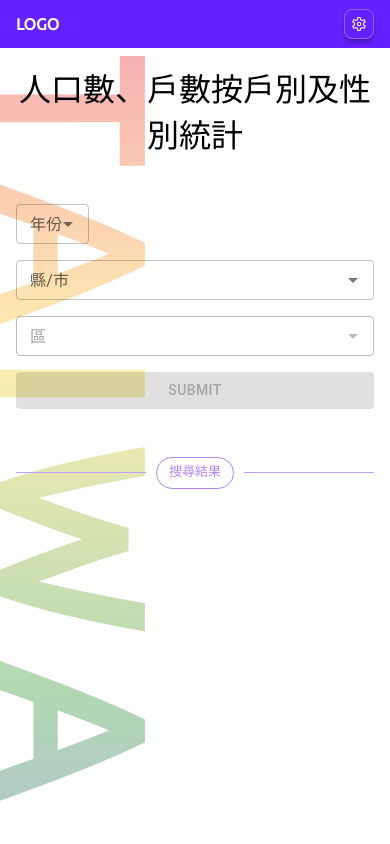
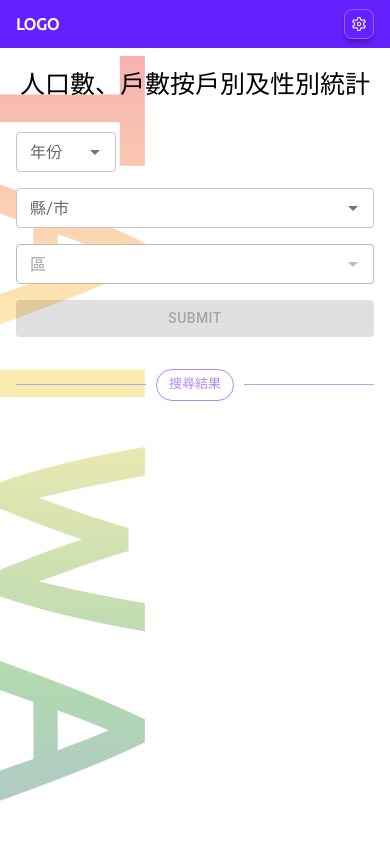
Before and after one commit to WenYHsieh/BD-assignment, a React (Vite) app: page /#/ in a window 390 px wide. Shown: the top 844 px of the page. Built offline with nearby package versions, Linux system fonts and the light colour scheme.

Commit message:
adjust mobile UI to fit figma

```diff
--- a/src/app.scss
+++ b/src/app.scss
@@ -62,8 +62,6 @@
     overflow-y: scroll;
 
     .title {
-      color: #000;
-      font-family: Noto Sans TC;
       font-size: 32px;
       font-style: normal;
       font-weight: 400;
@@ -80,11 +78,8 @@
     }
 
     .chartTitle {
-      font-family: Noto Sans TC;
       font-size: 32px;
-      font-style: normal;
       font-weight: 400;
-      line-height: normal;
       margin: 48px 0;
     }
   }
@@ -99,11 +94,21 @@
     .dashboard {
       width: 100%;
       left: 0;
-      z-index: 100;
+      z-index: 10;
       padding: 0 16px;
+
+      .title {
+        font-size: 25px;
+      }
 
       form {
         flex-direction: column;
+        margin: 32px 0px;
+      }
+
+      .chartTitle {
+        font-size: 25px;
+        margin: 32px 0;
       }
     }
   }
--- a/src/components/Chart.tsx
+++ b/src/components/Chart.tsx
@@ -16,6 +16,8 @@ const Chart = () => {
   const [columnOptions, setColumnOptions] = useState({
     chart: {
       type: 'column',
+      spacingBottom: 32,
+      backgroundColor: 'transparent',
     },
     colors: ['#7d5fb2', '#c29fff'],
     title: {
@@ -27,7 +29,7 @@ const Chart = () => {
         text: '型態',
         style: { fontWeight: 'bold' },
       },
-      categories: ['共同生活', '獨立居住'],
+      categories: ['共同生活', '獨立生活'],
     },
     yAxis: {
       allowDecimals: false,
@@ -60,8 +62,9 @@ const Chart = () => {
       plotBorderWidth: null,
       plotShadow: false,
       type: 'pie',
+      backgroundColor: 'transparent',
     },
-    colors: ['#a3b1ff', '#626eb2'],
+    colors: ['#626eb2', '#a3b1ff'],
     title: {
       text: '戶數統計',
     },
@@ -150,12 +153,12 @@ const Chart = () => {
             colorByPoint: true,
             data: [
               {
-                name: '獨立居住',
-                y: ordinaryPercentage,
+                name: '共同生活',
+                y: singlePercentage,
               },
               {
-                name: '共同生活',
-                y: singlePercentage,
+                name: '獨立生活',
+                y: ordinaryPercentage,
               },
             ],
           },
--- a/src/components/Form.tsx
+++ b/src/components/Form.tsx
@@ -21,6 +21,30 @@ const Form = ({ isLoading }: { isLoading: boolean }) => {
 
   const countryOptions = Object.keys(selectData);
   const yearOptions = ['106', '107', '108', '109', '110', '111'];
+  const styles = {
+    autoComplete: {
+      marginRight: '12px',
+      mb: { xs: '16px', sm: 0 },
+      backgroundColor: 'white',
+    },
+    button: {
+      backgroundColor: '#6520ff',
+      ':hover': {
+        backgroundColor: '#6520ff',
+      },
+    },
+    divider: {
+      '&::before, &::after': {
+        borderColor: '#C29FFF',
+      },
+    },
+    chip: {
+      background: 'none',
+      border: 1,
+      borderColor: '#B388FF',
+      color: '#B388FF',
+    },
+  };
 
   const townOptions = useMemo(() => {
     const { country } = formData;
@@ -52,9 +76,8 @@ const Form = ({ isLoading }: { isLoading: boolean }) => {
           id='year'
           options={yearOptions}
           sx={{
-            width: '73px',
-            marginRight: '12px',
-            mb: { xs: '16px', sm: 0 },
+            ...styles.autoComplete,
+            width: '100px',
           }}
           value={formData?.year}
           onChange={(_, value) =>
@@ -76,11 +99,7 @@ const Form = ({ isLoading }: { isLoading: boolean }) => {
           disablePortal
           id='country'
           options={countryOptions}
-          sx={{
-            width: { xs: '100%', sm: '165px' },
-            marginRight: '12px',
-            mb: { xs: '16px', sm: 0 },
-          }}
+          sx={{ ...styles.autoComplete, width: { xs: '100%', sm: '165px' } }}
           value={formData?.country}
           onChange={(_, value) =>
             setFormData((formData) => {
@@ -94,18 +113,22 @@ const Form = ({ isLoading }: { isLoading: boolean }) => {
             });
           }}
           renderInput={(params) => (
-            <TextField {...params} label='縣/市' size='small' />
+            <TextField
+              {...params}
+              label='縣/市'
+              size='small'
+              inputProps={{
+                ...params.inputProps,
+                placeholder: '請選擇 縣/市',
+              }}
+            />
           )}
         />
         <Autocomplete
           disablePortal
           id='town'
           options={townOptions}
-          sx={{
-            width: { xs: '100%', sm: '165px' },
-            marginRight: '12px',
-            mb: { xs: '16px', sm: 0 },
-          }}
+          sx={{ ...styles.autoComplete, width: { xs: '100%', sm: '165px' } }}
           value={formData?.town}
           onChange={(_, value) =>
             setFormData((formData) => {
@@ -120,40 +143,29 @@ const Form = ({ isLoading }: { isLoading: boolean }) => {
           }}
           disabled={!formData?.country}
           renderInput={(params) => (
-            <TextField {...params} label='區' size='small' />
+            <TextField
+              {...params}
+              label='區'
+              size='small'
+              inputProps={{
+                ...params.inputProps,
+                placeholder: '請先選擇 縣/市',
+              }}
+            />
           )}
         />
         <Button
           variant='contained'
           disabled={isLoading || !isValidForm}
           onClick={handleSubmit}
-          sx={{
-            backgroundColor: '#6520ff',
-            ':hover': {
-              backgroundColor: '#6520ff',
-            },
-          }}
+          sx={styles.button}
         >
           SUBMIT
         </Button>
       </form>
 
-      <Divider
-        sx={{
-          '&::before, &::after': {
-            borderColor: '#C29FFF',
-          },
-        }}
-      >
-        <Chip
-          label='搜尋結果'
-          sx={{
-            background: 'none',
-            border: 1,
-            borderColor: '#B388FF',
-            color: '#B388FF',
-          }}
-        />
+      <Divider sx={styles.divider}>
+        <Chip label='搜尋結果' sx={styles.chip} />
       </Divider>
     </>
   );
```
